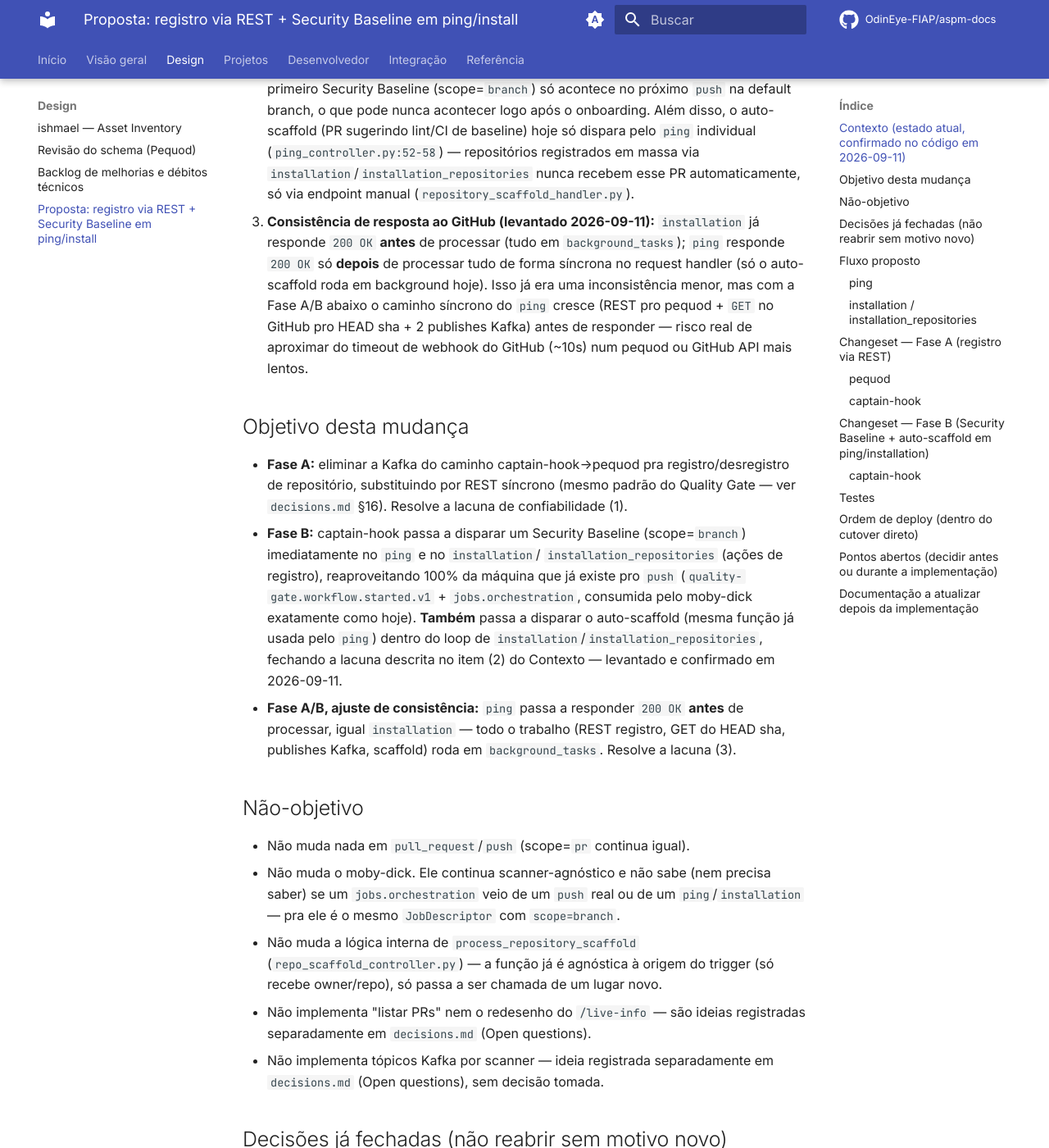
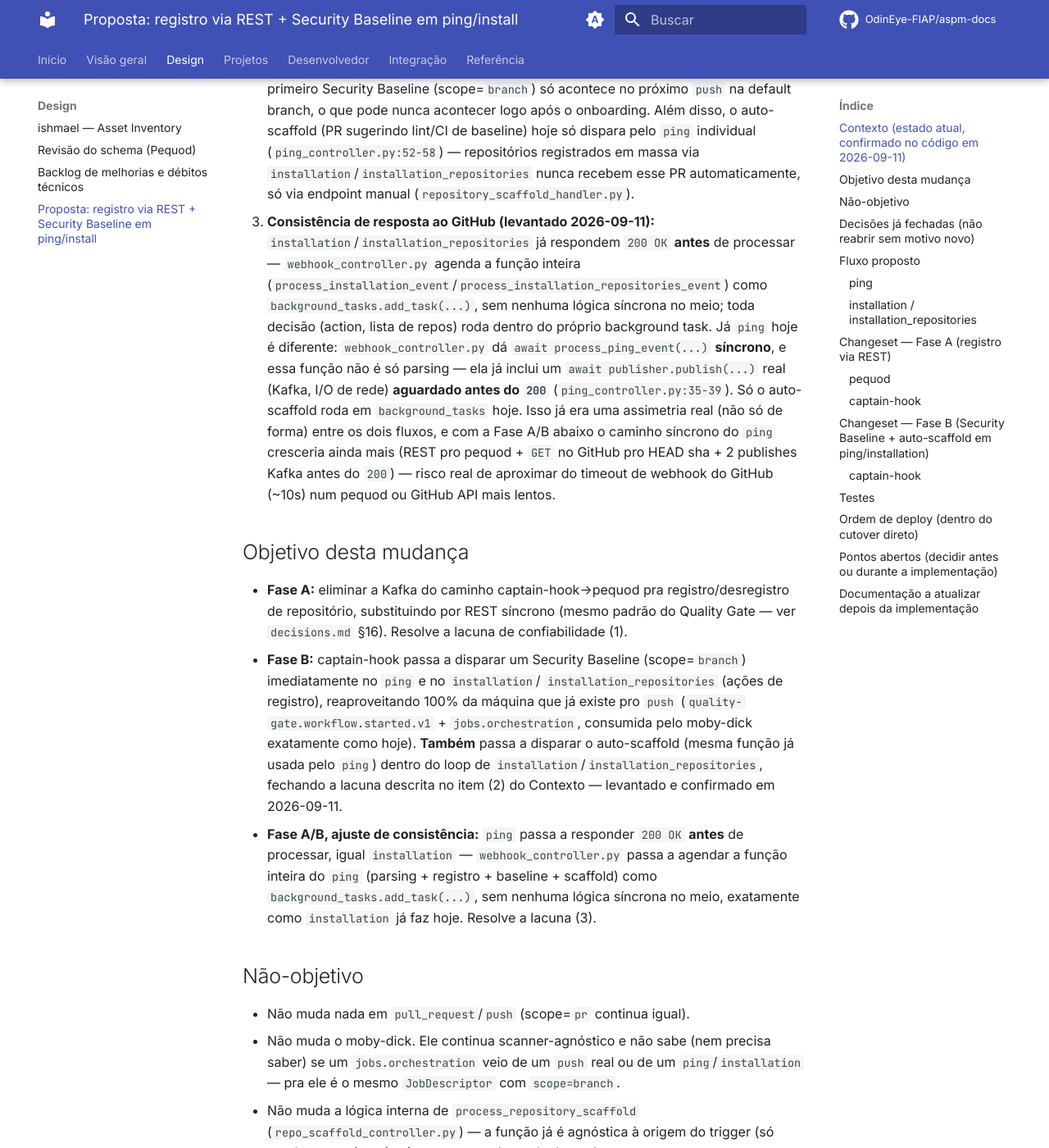
Before and after one commit to OdinEye-FIAP/aspm-docs, an MkDocs documentation site: the page built from docs/design/ping-install-rest-migration.md, in a window 1280 px wide and 1400 px high, scrolled down 943 px. Shown: the whole window at 82% size. Built offline with MkDocs 1.6.1 and Material for MkDocs 9.7.7, drawn with Linux system fonts in a browser that asks for light colours; comment, search, counter and statistics services are not loaded; some of the changed text lies outside the part shown.

Commit message:
docs: ping fica 100 por cento dentro do background_tasks, sem etapa sincrona de validacao (igual installation)

```diff
--- a/docs/design/ping-install-rest-migration.md
+++ b/docs/design/ping-install-rest-migration.md
@@ -36,14 +36,22 @@ resposta ao GitHub.
    (`ping_controller.py:52-58`) — repositórios registrados em massa via
    `installation`/`installation_repositories` nunca recebem esse PR
    automaticamente, só via endpoint manual (`repository_scaffold_handler.py`).
-3. **Consistência de resposta ao GitHub (levantado 2026-09-11):** `installation`
-   já responde `200 OK` **antes** de processar (tudo em `background_tasks`);
-   `ping` responde `200 OK` só **depois** de processar tudo de forma síncrona
-   no request handler (só o auto-scaffold roda em background hoje). Isso já
-   era uma inconsistência menor, mas com a Fase A/B abaixo o caminho síncrono
-   do `ping` cresce (REST pro pequod + `GET` no GitHub pro HEAD sha + 2
-   publishes Kafka) antes de responder — risco real de aproximar do timeout
-   de webhook do GitHub (~10s) num pequod ou GitHub API mais lentos.
+3. **Consistência de resposta ao GitHub (levantado 2026-09-11):**
+   `installation`/`installation_repositories` já respondem `200 OK`
+   **antes** de processar — `webhook_controller.py` agenda a função
+   inteira (`process_installation_event`/`process_installation_repositories_event`)
+   como `background_tasks.add_task(...)`, sem nenhuma lógica síncrona no
+   meio; toda decisão (action, lista de repos) roda dentro do próprio
+   background task. Já `ping` hoje é diferente: `webhook_controller.py`
+   dá `await process_ping_event(...)` **síncrono**, e essa função não é só
+   parsing — ela já inclui um `await publisher.publish(...)` real (Kafka,
+   I/O de rede) **aguardado antes do `200`** (`ping_controller.py:35-39`).
+   Só o auto-scaffold roda em `background_tasks` hoje. Isso já era uma
+   assimetria real (não só de forma) entre os dois fluxos, e com a Fase
+   A/B abaixo o caminho síncrono do `ping` cresceria ainda mais (REST pro
+   pequod + `GET` no GitHub pro HEAD sha + 2 publishes Kafka antes do
+   `200`) — risco real de aproximar do timeout de webhook do GitHub
+   (~10s) num pequod ou GitHub API mais lentos.
 
 ## Objetivo desta mudança
 
@@ -61,9 +69,11 @@ resposta ao GitHub.
   fechando a lacuna descrita no item (2) do Contexto — levantado e
   confirmado em 2026-09-11.
 - **Fase A/B, ajuste de consistência:** `ping` passa a responder `200 OK`
-  **antes** de processar, igual `installation` — todo o trabalho (REST
-  registro, GET do HEAD sha, publishes Kafka, scaffold) roda em
-  `background_tasks`. Resolve a lacuna (3).
+  **antes** de processar, igual `installation` — `webhook_controller.py`
+  passa a agendar a função inteira do `ping` (parsing + registro +
+  baseline + scaffold) como `background_tasks.add_task(...)`, sem
+  nenhuma lógica síncrona no meio, exatamente como `installation` já faz
+  hoje. Resolve a lacuna (3).
 
 ## Não-objetivo
 
@@ -90,6 +100,7 @@ resposta ao GitHub.
 | Registro deveria passar por um tópico Kafka consumido pelo moby-dick, em vez de REST direto ao pequod? | **Não** | Discutido explicitamente (2026-09-11). Trocar o destino do publish de "pequod" pra "moby-dick" **não resolve** a lacuna de confiabilidade (1) — o produtor (`captain-hook`) continua sendo o mesmo `publisher.publish()` dentro do mesmo loop de `background_tasks` que hoje engole falha silenciosamente; o problema nunca foi o consumidor. REST com retry embutido no `PequodClient` resolve porque tenta de novo *antes* de desistir, sem depender do broker estar de pé. Além disso, pequod já é chamado diretamente por 3 serviços hoje (moby-dick `/evaluate`, tars-ai `/integrations/tars/*`, heimdall-dashboard `/api/v1/*`), captain-hook virar o 4º não quebra padrão nenhum, é exatamente o cenário que motivou a auth genérica (linha acima). O que o rascunho de "tópico + moby-dick consome N repos" descreve **já existe** para o disparo de scan: é o `jobs.orchestration` da Fase B, que já é consumido por um único `JobConsumer` no moby-dick, unificado entre push/PR/ping/install, sem necessidade de tópico novo. |
 | Sonar (e demais scanners) reutilizável entre push/PR/ping/install | **Já é hoje** | `build_job`/`build_baseline_job` de cada scanner (`adapter/wire_out/scanners/*.py`) já são agnósticos à origem do trigger — não precisam mudar. |
 | `ping` deve responder o GitHub antes ou depois de processar (registro + baseline)? | **Antes — `background_tasks`, igual `installation`** (levantado 2026-09-11) | Fase A/B tornam o caminho síncrono do `ping` mais pesado (1 REST pro pequod + 1 GET no GitHub + 2 publishes Kafka antes do `200`), o que aproxima do timeout de webhook do GitHub. `installation` já usa esse padrão hoje. Trade-off aceito: falha deixa de propagar pro GitHub (sem reentrega automática) — mitigado pelo retry já embutido no `PequodClient` (Fase A) e pelo log de erro; é o mesmo trade-off que `installation` já opera com hoje, só que agora com retry, que não existia antes. |
+| A validação do payload do `ping` (decidir se é "payload utilizável") deve rodar antes do `200` (síncrona) ou dentro do `background_tasks`, igual `installation`? | **Dentro do `background_tasks`, sem etapa síncrona nenhuma** (levantado 2026-09-11) | `installation`/`installation_repositories` nunca tiveram etapa síncrona de validação — `webhook_controller.py` sempre agendou a função inteira como background task, e a decisão de `action`/lista de repos roda lá dentro (`installation_controller.py:40`). Parsing de payload é barato e sem I/O, então não há razão funcional pra fazer isso antes do `200` — fazer `ping` decidir "payload utilizável" dentro do próprio background task, exatamente como `installation` decide `action`, deixa os dois fluxos estruturalmente idênticos: recebe webhook → agenda função inteira como background → responde `200` — zero lógica no meio, em ambos. |
 | Auto-scaffold deve rodar também em `installation`/`installation_repositories`, não só em `ping`? | **Sim** (levantado 2026-09-11) | Hoje o scaffold só dispara pelo `ping` porque foi implementado assim desde o início, sem relacao com REST/Kafka — repositórios que entram em massa via `installation`/`installation_repositories` nunca recebem esse PR automaticamente (só endpoint manual). Como `process_repository_scaffold` já é agnóstica à origem (só recebe owner/repo), a extensão é chamar a mesma função dentro do loop de `installation_controller.py`, sob a mesma flag `ENABLE_REPO_SCAFFOLD_PR` (default `False`) que já protege o `ping` hoje. |
 
 ## Fluxo proposto
@@ -102,7 +113,10 @@ exatamente os **mesmos dois tópicos Kafka** pro Security Baseline, na
 mesma ordem — `quality-gate.workflow.started.v1` e `jobs.orchestration`
 (nomes confirmados em `captain-hook/config/settings.py` e idênticos aos
 já documentados em `kafka-topics.md`) — e, a partir desta proposta, os
-dois também disparam o mesmo auto-scaffold ao final.
+dois também disparam o mesmo auto-scaffold ao final. Os dois diagramas
+são agora **estruturalmente idênticos**: recebe webhook → responde `200`
+imediato — zero lógica síncrona no meio — → tudo (validação de payload
+incluída) roda dentro de `background_tasks`.
 
 > **Atenção — não confundir nome do tópico com `event_type` do payload:**
 > `quality-gate.workflow.started.v1` (com hífen e sufixo `.v1`) é o nome
@@ -142,7 +156,7 @@ dois também disparam o mesmo auto-scaffold ao final.
 > **Achado à parte, fora do escopo desta proposta:** o texto do audit log
 > gravado hoje usa literalmente as strings `"application.registered_via_ping"`/
 > `"application.updated_via_ping"`, mesmo quando o registro originou de um
-> `installation`/`installation_repositories` (jah hoje, antes desta
+> `installation`/`installation_repositories` (já hoje, antes desta
 > proposta — o consumer é o mesmo pra ambos os triggers). Ou seja, o
 > histórico de auditoria já está impreciso pra repositórios registrados em
 > massa. Não corrigido aqui porque foge do escopo (REST + baseline); vale
@@ -159,9 +173,8 @@ sequenceDiagram
     participant MD as moby-dick
 
     GH->>CH: POST /webhook (ping)
-    CH->>CH: process_ping_event (valida payload)
     CH-->>GH: 200 OK imediato
-    Note over CH: processamento em background_tasks (agora igual installation)
+    Note over CH: processamento em background_tasks (agora igual installation — inclusive a validação do payload roda aqui dentro)
 
     alt payload utilizável (repo individual)
         CH->>PQ: POST /internal/repositories/register
@@ -219,9 +232,10 @@ com o registro/baseline — só precisa do owner/repo, poderia até rodar em
 paralelo, mas fica após por simplicidade (mesma ordem do `ping`).
 
 Com o ajuste de consistência, `ping` e `installation` agora seguem o
-**mesmo padrão de resposta**: validação mínima de payload no request
-handler (síncrono, rápido) → `200 OK` imediato → todo o trabalho de
-rede (REST pequod, GET GitHub, publish Kafka, scaffold) em `background_tasks`.
+**mesmo padrão de resposta, sem nenhuma diferença estrutural**: receber
+webhook → `200 OK` imediato (zero lógica síncrona no meio, nem parsing)
+→ tudo — validação de payload, REST pequod, GET GitHub, publish Kafka,
+scaffold — dentro de `background_tasks`.
 
 ## Changeset — Fase A (registro via REST)
 
@@ -248,7 +262,8 @@ rede (REST pequod, GET GitHub, publish Kafka, scaffold) em `background_tasks`.
 |---|---|
 | `diplomat/http_out/pequod_client.py` (novo) | Espelha `moby-dick/diplomat/http_out/pequod_client.py`: classe `PequodClient` com `register_repository(event: RepositoryRegisteredEvent) -> None` e `unregister_repository(event: RepositoryUnregisteredEvent) -> None`. `POST {pequod_base_url}/internal/repositories/register`/`/unregister`, header `X-Service-Token: {pequod_service_token}`, retry exponencial em 429/5xx/erro de conexão (`pequod_api_max_attempts`/`pequod_api_retry_base_seconds`), timeout `pequod_api_timeout_seconds`. Levanta erro (não engole) em falha definitiva — quem chama decide o que fazer. |
 | `config/settings.py` | + `pequod_base_url`, `pequod_service_token`, `pequod_api_timeout_seconds: float = 10.0`, `pequod_api_max_attempts: int = 4`, `pequod_api_retry_base_seconds: float = 0.5`. Remove `topic_repository_registered`, `topic_repository_unregistered`. |
-| `controller/ping_controller.py` | Reestruturado pra seguir o mesmo padrão de `installation_controller.py`: o handler HTTP faz só a validação mínima do payload (`process_ping_event`), agenda uma única função em `background_tasks` (ex. `_process_ping_registration`) e retorna `200 OK` imediatamente. Dentro do background task: `await get_pequod_client().register_repository(registration_event)` (troca do antigo `publisher.publish(topic=settings.topic_repository_registered, ...)`), seguido do fluxo de Fase B. Falha agora **não propaga mais pra resposta HTTP** — só loga (`logger.exception`), mesma filosofia que `installation` já usa. Mitigado pelo retry do `PequodClient`. |
+| `controller/webhook_controller.py` | O branch de `ping` deixa de fazer `await process_ping_event(...)` síncrono e passa a fazer `background_tasks.add_task(process_ping_event, webhook, settings=settings, pequod_client=...)`, retornando `200` na sequência — dispatch fica idêntico ao de `installation`/`installation_repositories` (linhas 51-68, já usam `background_tasks.add_task`). |
+| `controller/ping_controller.py` | `process_ping_event` passa a rodar **inteira** dentro do background task (não só o scaffold): parsing do payload (`to_repository_registered_event`, lógica pura, inalterada), decisão "payload utilizável", `await get_pequod_client().register_repository(registration_event)` (troca do antigo `publisher.publish(topic=settings.topic_repository_registered, ...)`, que hoje bloqueia o `200` — deixa de bloquear), seguido do fluxo de Fase B. Falha agora **não propaga mais pra resposta HTTP** — só loga (`logger.exception`), mesma filosofia que `installation` já usa. Mitigado pelo retry do `PequodClient`. |
 | `controller/installation_controller.py` | `_publish_registrations_sequentially`/`_publish_unregistrations_sequentially` trocam o `publisher.publish(...)` por `get_pequod_client().register_repository(event)`/`.unregister_repository(event)`. Mantém o try/except por repositório (mesma filosofia: 1 falha não aborta o lote) — só que agora a falha só ocorre depois de esgotado o retry do `PequodClient`, não na primeira tentativa. |
 | `diplomat/messaging/kafka_producer.py` | Sem mudança — continua em uso por `jobs.orchestration`/`quality-gate.workflow.started.v1`. |
 
@@ -260,8 +275,8 @@ rede (REST pequod, GET GitHub, publish Kafka, scaffold) em `background_tasks`.
 |---|---|
 | `diplomat/http_out/github_read_client.py` (novo, ou método novo em `github_write_client.py` se fizer mais sentido reaproveitar o cliente existente) | Método pra buscar o HEAD sha atual de uma branch: `GET /repos/{owner}/{repo}/git/ref/heads/{branch}` (usa o mesmo installation token que `GitHubWriteClient` já minta pra `enrich_registrations_with_repository_details`/scaffold). |
 | `adapter/wire_in/install_baseline_adapter.py` (novo) | `to_baseline_context_from_registration(event: RepositoryRegisteredEvent, head_sha: str) -> BaselineContext` — monta o mesmo `BaselineContext` que `push_adapter.to_baseline_context` produz a partir de um push, só que a partir dos dados já disponíveis no evento de registro (que já inclui `default_branch`, vindo do payload original do webhook) + do `head_sha` buscado via API. |
-| `controller/ping_controller.py` | Dentro do mesmo background task do registro (ver Fase A acima): depois do `register_repository`, se `registration_event.default_branch` estiver preenchido, busca o HEAD sha, monta `BaselineContext`, chama a mesma `_build_baseline_jobs`/`to_baseline_workflow_started_event` que `push_controller.py` usa (extrair essas duas funções pra um módulo compartilhado, ex. `controller/baseline_jobs.py`, pra não duplicar código entre `push_controller` e `ping_controller`/`installation_controller`), publica `workflow.started` + `jobs.orchestration`. Comportamento de auto-scaffold **inalterado** (já chamava `process_repository_scaffold` via `background_tasks`, continua igual). |
-| `controller/installation_controller.py` | Dentro do loop por repositório, só pra `action=created`/`added` (não pra `deleted`/`removed`, óbvio): (a) dispara Security Baseline igual ao `ping` (mesmo módulo compartilhado `baseline_jobs.py`); (b) **novo** — chama `process_repository_scaffold(owner, repo, ...)` (a mesma função já usada por `ping_controller.py`, sem nenhuma mudança nela), sob a mesma flag `ENABLE_REPO_SCAFFOLD_PR`. Isso fecha a lacuna do item (2) do Contexto: repositórios registrados em massa passam a receber o mesmo PR de scaffold que hoje só `ping` dispara. |
+| `controller/ping_controller.py` | Dentro do mesmo background task do registro (ver Fase A acima): depois do `register_repository`, se `registration_event.default_branch` estiver preenchido, busca o HEAD sha, monta `BaselineContext`, chama a mesma `_build_baseline_jobs`/`to_baseline_workflow_started_event` que `push_controller.py` usa (extrair essas duas funções pra um módulo compartilhado, ex. `controller/baseline_jobs.py`, pra não duplicar código entre `push_controller` e `ping_controller`/`installation_controller`), publica `workflow.started` + `jobs.orchestration`, depois chama `process_repository_scaffold` (agora também dentro do mesmo background task, já que a função toda foi movida pra lá — ver linha de `webhook_controller.py`/`ping_controller.py` na tabela da Fase A). |
+| `controller/installation_controller.py` | Idem, dentro do loop por repositório, só pra `action=created`/`added` (não pra `deleted`/`removed`, óbvio): (a) dispara Security Baseline igual ao `ping` (mesmo módulo compartilhado `baseline_jobs.py`); (b) **novo** — chama `process_repository_scaffold(owner, repo, ...)` (a mesma função já usada por `ping_controller.py`, sem nenhuma mudança nela), sob a mesma flag `ENABLE_REPO_SCAFFOLD_PR`. Isso fecha a lacuna do item (2) do Contexto: repositórios registrados em massa passam a receber o mesmo PR de scaffold que hoje só `ping` dispara. |
 | `controller/push_controller.py` | Refatorado só pra importar `_build_baseline_jobs` do módulo compartilhado em vez de definir localmente — comportamento idêntico. |
 
 **Reaproveitamento confirmado:** nenhuma mudança em `adapter/wire_out/scanners/*.py` (cada builder já tem `build_baseline_job` agnóstico à origem), nenhuma mudança em `repo_scaffold_controller.py` (`process_repository_scaffold` já é agnóstica à origem do trigger, só recebe owner/repo), nenhuma mudança em moby-dick, nenhuma mudança em pequod além da Fase A.
@@ -269,7 +284,7 @@ rede (REST pequod, GET GitHub, publish Kafka, scaffold) em `background_tasks`.
 ## Testes
 
 - pequod: unit test de `require_service_token` (aceita serviço certo, rejeita token errado, rejeita serviço não-listado em `allowed`, modo dev sem token configurado). Integration test do router novo: registro cria `application`; registro duplicado (mesmo `repository_id`) faz upsert, não duplica; unregister faz soft delete; 401 sem token.
-- captain-hook: unit test de `PequodClient` (retry em 5xx, propaga em 404, propaga depois de esgotar tentativas). Unit test de `ping_controller`/`installation_controller` com `PequodClient` mockado — cobre o caso de falha isolada não abortar o lote em `installation`, **e** o caso de `ping` responder `200` mesmo quando o background task falha (comportamento novo, precisa de teste dedicado). Fase B: teste de que `BaselineContext` sintético (via ping/install) gera o mesmo formato de `JobDescriptor` que o caminho de `push` gera pro mesmo repo/branch (só o `trigger`/`delivery_id` diferem). **Novo:** teste de que `installation_controller.py` chama `process_repository_scaffold` por repositório no loop de `created`/`added`, respeitando `ENABLE_REPO_SCAFFOLD_PR` e não duplicando PR se a branch de scaffold já existir (mesma checagem que `ping` já tem).
+- captain-hook: unit test de `PequodClient` (retry em 5xx, propaga em 404, propaga depois de esgotar tentativas). Unit test de `ping_controller`/`installation_controller` com `PequodClient` mockado — cobre o caso de falha isolada não abortar o lote em `installation`, **e** o caso de `ping` responder `200` mesmo quando o background task falha (comportamento novo, precisa de teste dedicado). Fase B: teste de que `BaselineContext` sintético (via ping/install) gera o mesmo formato de `JobDescriptor` que o caminho de `push` gera pro mesmo repo/branch (só o `trigger`/`delivery_id` diferem). **Novo:** teste de que `installation_controller.py` chama `process_repository_scaffold` por repositório no loop de `created`/`added`, respeitando `ENABLE_REPO_SCAFFOLD_PR` e não duplicando PR se a branch de scaffold já existir (mesma checagem que `ping` já tem). **Novo:** teste de que `webhook_controller.py` agenda `process_ping_event` via `background_tasks.add_task` (não mais `await` direto) e responde `200` mesmo com payload de ping incompleto/inválido.
 - Manual/staging: instalar a App num repo de teste (`aspm-vuln-lab` ou `clint-eastwood`) e confirmar: aplicação aparece no pequod imediatamente (sem esperar push), Security Baseline dispara e aparece Issue agregada no repo, `ping` de reconfiguração de webhook não duplica nada, `ping` responde `200` rapidamente mesmo com pequod/GitHub API lentos (validar com um delay artificial em staging). **Novo:** instalar a App numa org com vários repos de uma vez (`installation` created com `repositories` com N > 1) e confirmar que cada repo recebe PR de scaffold (com `ENABLE_REPO_SCAFFOLD_PR=true`), sem duplicar se rodar de novo.
 
 ## Ordem de deploy (dentro do cutover direto)
@@ -277,7 +292,7 @@ rede (REST pequod, GET GitHub, publish Kafka, scaffold) em `background_tasks`.
 Mesmo sem dual-write, a ordem de deploy entre os dois serviços importa:
 
 1. **pequod** primeiro: adiciona o endpoint novo, mas **mantém** os consumers Kafka de registro rodando nesse deploy (aditivo, não quebra nada ainda).
-2. **captain-hook**: troca publish por REST **e** move `ping` pra `background_tasks` **e** adiciona a chamada de scaffold no loop de `installation`. A partir daqui, os tópicos `repository.registered.v1`/`.unregistered.v1` deixam de receber mensagens.
+2. **captain-hook**: troca publish por REST **e** move `ping` pra `background_tasks` (dispatch inteiro, não só o scaffold) **e** adiciona a chamada de scaffold no loop de `installation`. A partir daqui, os tópicos `repository.registered.v1`/`.unregistered.v1` deixam de receber mensagens.
 3. **pequod**, follow-up: remove os consumers Kafka + tópicos/DLQs das settings (agora sim, seguro — confirmado que não há mais producer).
 
 Fase B pode ir no mesmo deploy do captain-hook do passo 2, ou em um deploy seguinte — não tem dependência com a Fase A além de reaproveitar o `PequodClient`/registro já migrado. O ajuste de `ping` pra `background_tasks` deve ir junto do passo 2 (é mudança no mesmo arquivo/handler).
```
Also changed, not shown: other parts of docs/design/ping-install-rest-migration.md (+1 -1 lines).
